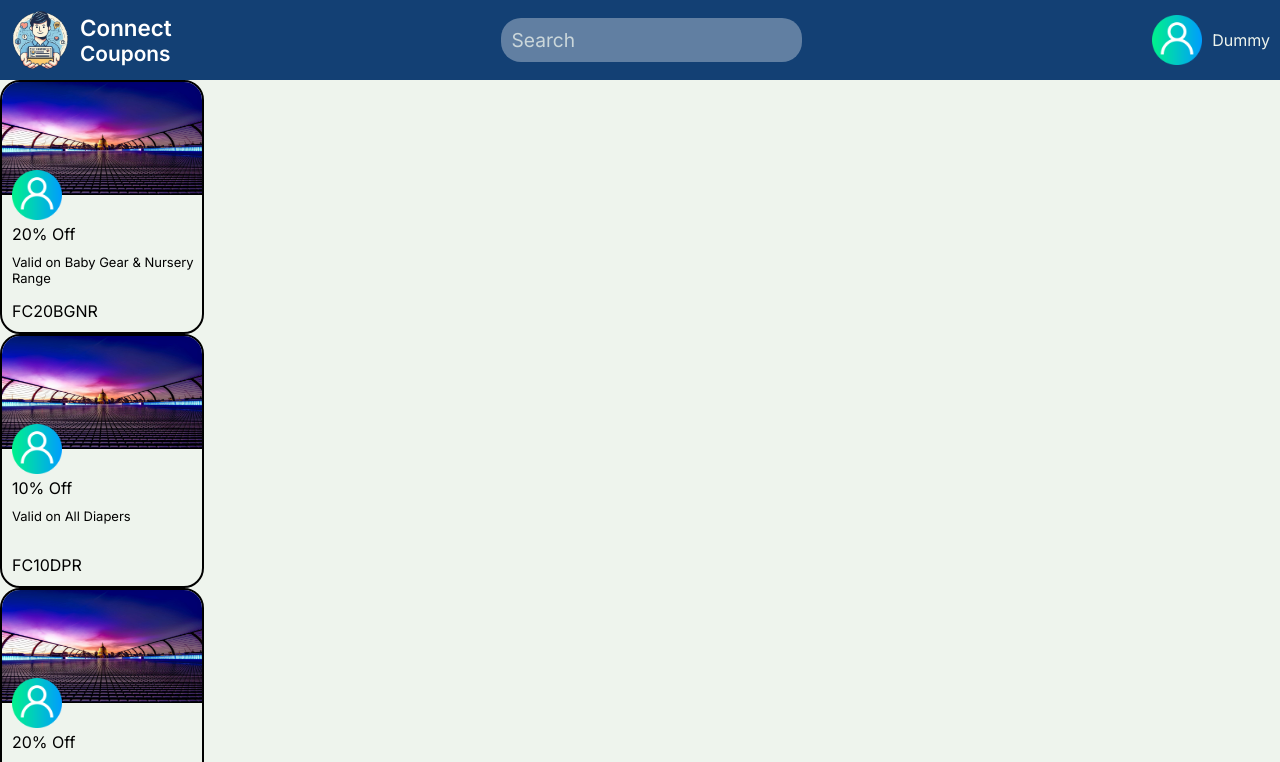
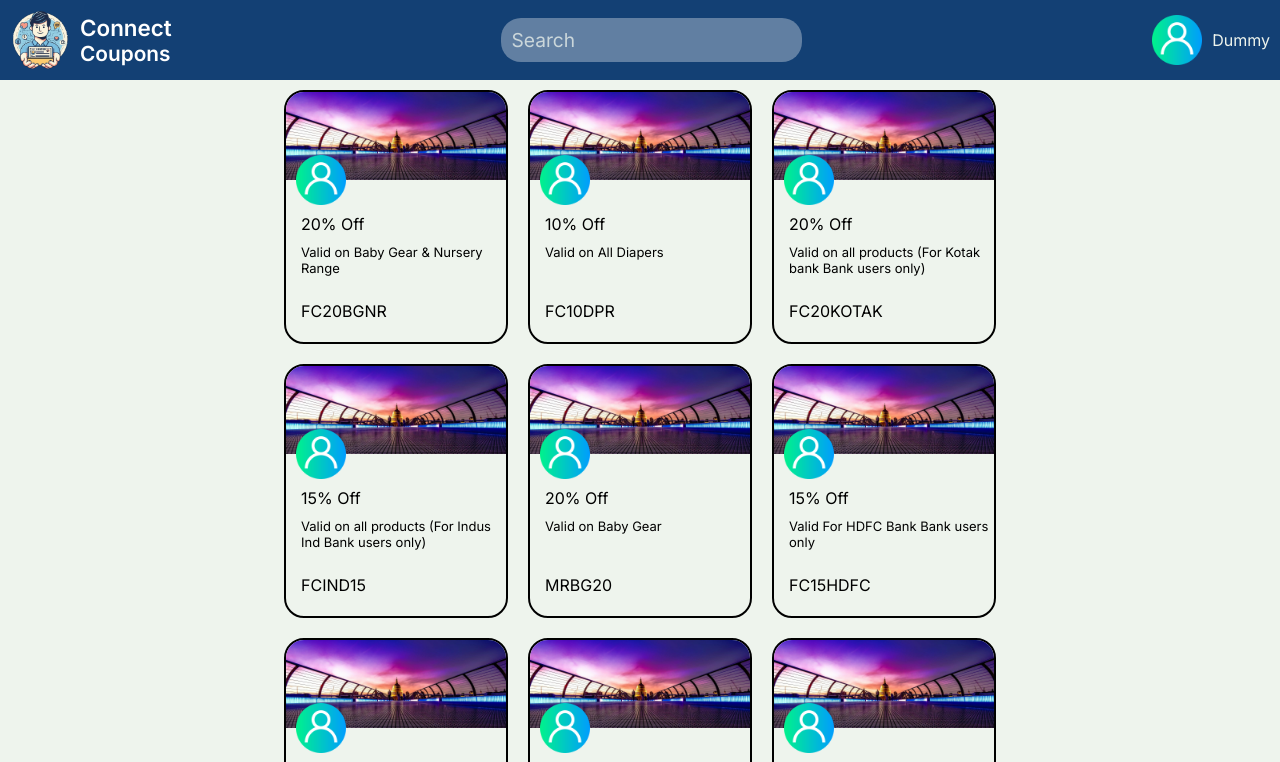
Before and after one commit to Apaark13/connect-coupons, a React (Vite) app in the folder frontend/: page / in a window 1280 px wide. Shown: the top 762 px of the page. Built offline with nearby package versions, Linux system fonts and the light colour scheme.

Commit message:
coupon structure change

```diff
--- a/frontend/src/components/coupon.scss
+++ b/frontend/src/components/coupon.scss
@@ -1,17 +1,19 @@
 .coupon{
     height: 250px;
-    width:200px;
+    width:220px;
     border:2px solid black;
     border-radius: 20px;
     overflow: hidden;
+    margin: 10px;
 
 
     .img{
-        height: 45%;
+        height: 35%;
 
         img{
             width: 100%;
             height:100%;
+            object-fit: cover;
 
         }
     }
@@ -29,9 +31,11 @@
     }
     .details{
         width:200px;
+        padding: 5px;
         .description{
+            box-sizing: border-box;
             width:100%;
-            height:40px;
+            height:50px;
             font-size: small;
             margin-top: 10px;
             margin-bottom: 7px;
--- a/frontend/src/components/home.scss
+++ b/frontend/src/components/home.scss
@@ -1,4 +1,9 @@
 .home{
-    display:grid;
-    overflow:scroll ;
+    display:flex;
+    flex-wrap: wrap;
+    margin: auto;
+    width: 70%;
+    align-items: center;
+    justify-content: center;
+
 }
```
